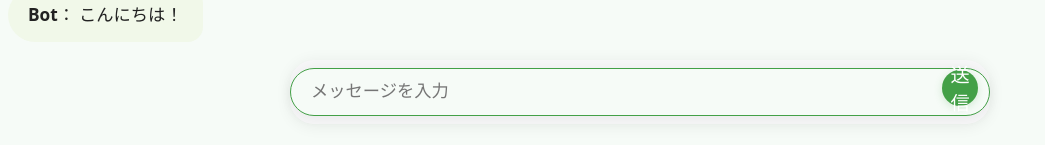
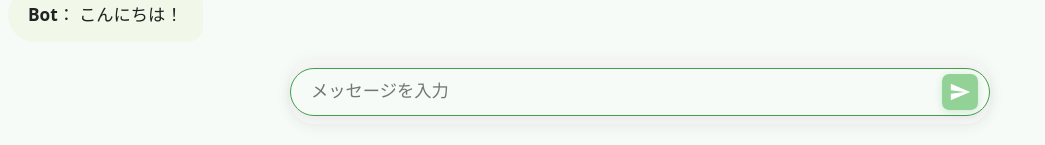
Before and after one commit to monokemonoke/salmon_4_remix, a React (Vite) app: page / in a window 1280 px wide. Shown: the part 652-797 px from the top of the page, without its empty margins (0-1045 px from the left). Built offline with nearby package versions, Linux system fonts and the light colour scheme.

Commit message:
fix: button color

```diff
--- a/src/App.module.css
+++ b/src/App.module.css
@@ -3,6 +3,7 @@
   --color-bg-dark: #232d25;
   --color-surface: #fdfdfdcc;
   --color-surface-dark: #2e3b32cc;
+  --color-primary-surface: #43a047cc;
   --color-primary: #43a047;
   --color-primary-dark: #7ed957;
   --color-border: #b5b5b5;
@@ -160,13 +161,13 @@ body {
 .sendButton {
   position: absolute;
   right: 12px;
-  bottom: 18px;
-  background: var(--color-primary);
+  bottom: 14px;
+  background: hsl(123, 41%, 70%);
   color: #fff;
   border: none;
   height: 36px;
   width: 36px;
-  border-radius: 50%;
+  border-radius: 20%;
   display: flex;
   align-items: center;
   justify-content: center;
@@ -183,6 +184,12 @@ body {
   cursor: not-allowed;
   opacity: 0.5;
   box-shadow: none;
+}
+.sendButton:hover {
+  background: hsl(123, 41%, 70%);
+}
+.sendButton:focus {
+  background: hsl(123, 41%, 30%);
 }
 .finished {
   text-align: center;
--- a/src/App.tsx
+++ b/src/App.tsx
@@ -1,6 +1,7 @@
 import React, { useRef, useState, useEffect } from 'react';
 import styles from './App.module.css';
 import { SalmonBot } from './SalmonBot';
+import { MdSend } from 'react-icons/md';
 
 function App() {
   const [messages, setMessages] = useState([
@@ -56,7 +57,9 @@ function App() {
             className={styles.input}
             placeholder="メッセージを入力"
           />
-          <button onClick={handleSend} className={styles.sendButton}>送信</button>
+          <button onClick={handleSend} className={styles.sendButton}>
+            <MdSend size={22} />
+          </button>
         </div>
       </div>
     </div>
```
